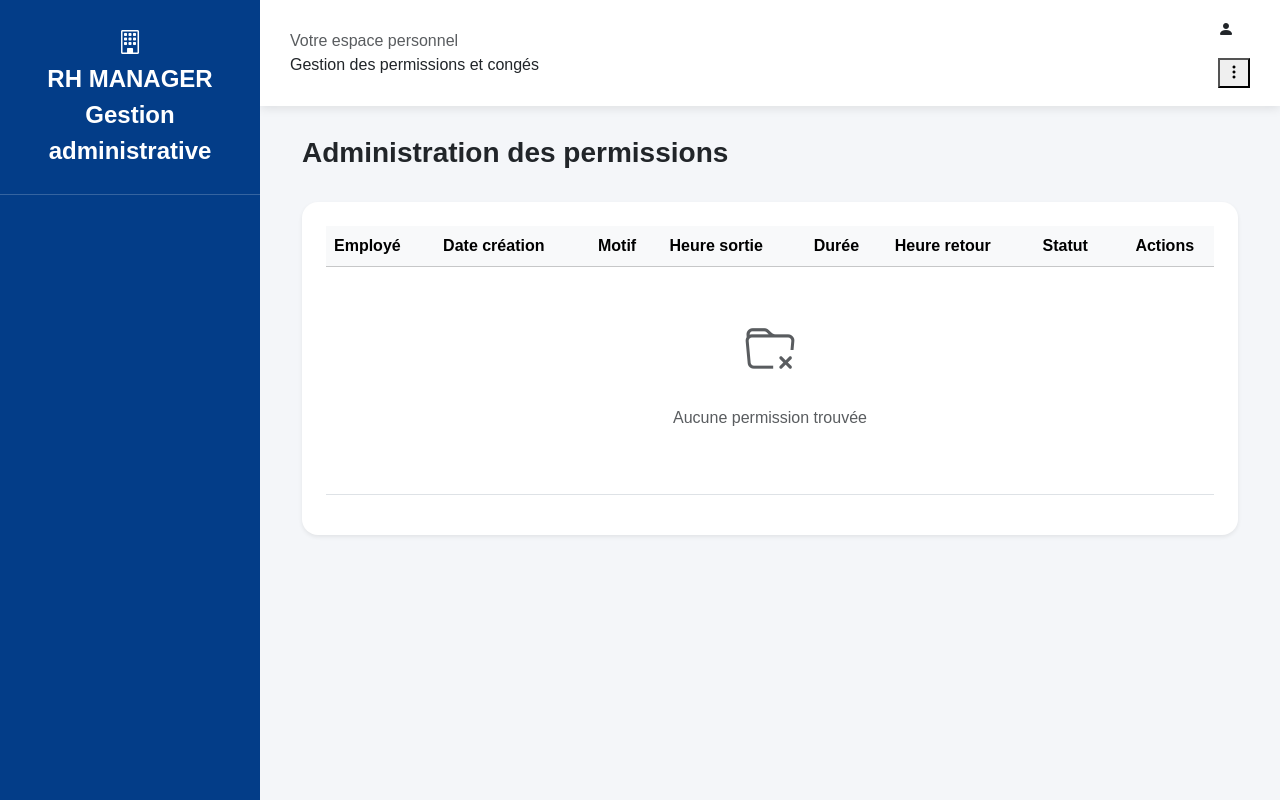
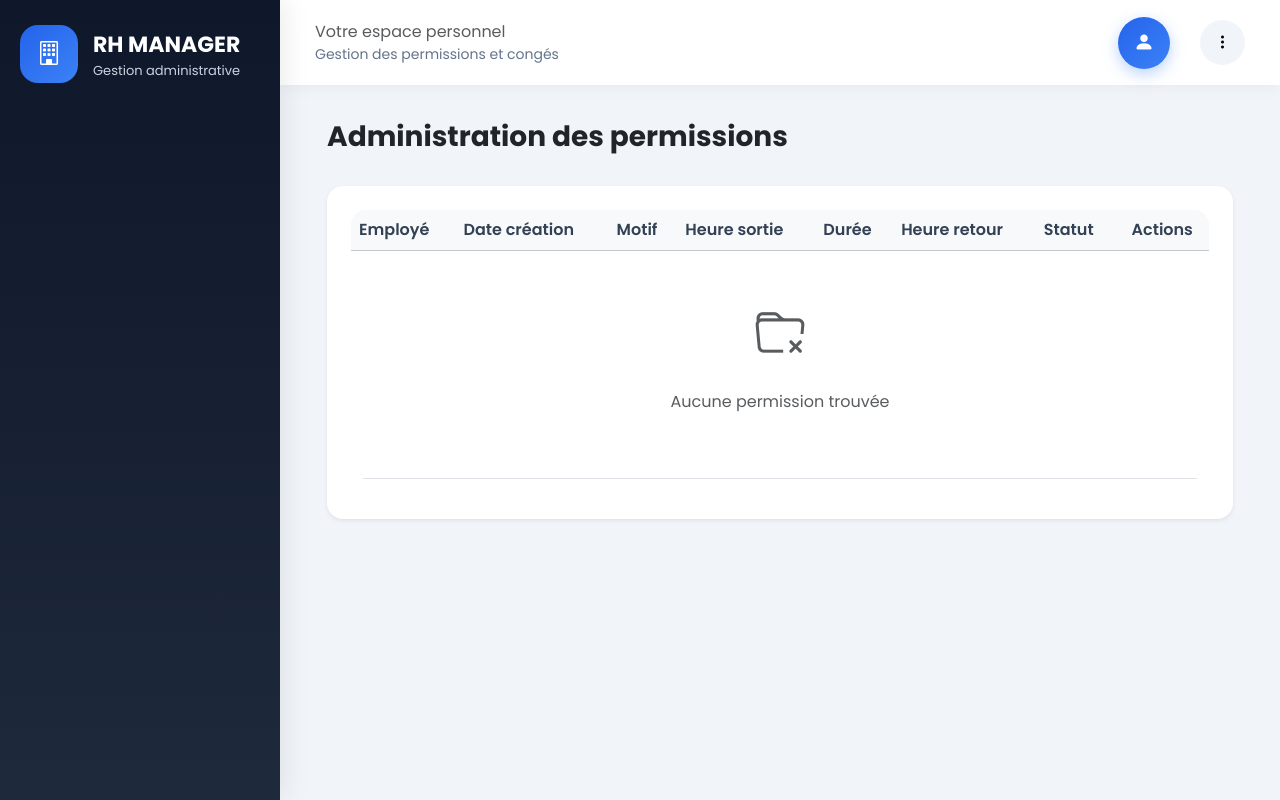
Before and after one commit to KevinArnaud32/Demande_Permission, a Django app: page /permission/ in a window 1280 px wide. Run offline with Django 5.2, Linux system fonts and the light colour scheme; the visitor is signed in with stand-in values (Sample User, id 1); data that the repository does not hold is empty.

Commit message:
separation du css et le template par le creation de du dossier static > css > styles.css

```diff
--- a/src/static/css/style.css
+++ b/src/static/css/style.css
@@ -1,117 +1,425 @@
-body{
+*{
     margin:0;
     padding:0;
-    background-color:#f4f6f9;
-    font-family: Arial, Helvetica, sans-serif;
+    box-sizing:border-box;
+}
+
+body{
+
+    font-family:'Poppins', sans-serif;
+
+    background:#f1f5f9;
+
+    overflow-x:hidden;
 }
 
 .wrapper{
     display:flex;
+    min-height:100vh;
 }
 
-/* SIDEBAR */
+/* ================= SIDEBAR ================= */
 
 .sidebar{
-    width:260px;
-    height:100vh;
-    background-color:#033d88;
+
+    width:280px;
+
+    background:
+        linear-gradient(
+            180deg,
+            #0f172a,
+            #1e293b
+        );
+
+    color:white;
+
     position:fixed;
+
+    top:0;
     left:0;
-    top:0;
+    bottom:0;
+
+    padding:25px 20px;
+
+    box-shadow:
+        5px 0 25px rgba(0,0,0,0.08);
+
+    z-index:1000;
+
     overflow-y:auto;
 }
 
 .sidebar-header{
+
+    display:flex;
+
+    align-items:center;
+
+    gap:15px;
+
+    margin-bottom:45px;
+}
+
+.sidebar-logo{
+
+    width:58px;
+    height:58px;
+
+    border-radius:18px;
+
+    background:
+        linear-gradient(
+            135deg,
+            #2563eb,
+            #3b82f6
+        );
+
+    display:flex;
+
+    align-items:center;
+
+    justify-content:center;
+
+    font-size:24px;
+
     color:white;
-    text-align:center;
-    padding:25px;
-    font-size:24px;
-    font-weight:bold;
-    border-bottom:1px solid rgba(255,255,255,0.2);
+}
+
+.sidebar-title{
+
+    font-size:22px;
+
+    font-weight:700;
+}
+
+.sidebar-subtitle{
+
+    font-size:13px;
+
+    color:#cbd5e1;
 }
 
 .sidebar-menu{
+
     list-style:none;
+
     padding:0;
-    margin:0;
 }
 
 .sidebar-menu li{
-    border-bottom:1px solid rgba(255,255,255,0.1);
+    margin-bottom:12px;
 }
 
-.sidebar-menu li a{
+.sidebar-menu a{
+
     display:flex;
+
     align-items:center;
-    gap:12px;
+
+    gap:14px;
+
+    padding:14px 18px;
+
+    border-radius:16px;
+
+    color:#e2e8f0;
+
+    text-decoration:none;
+
+    transition:0.3s;
+
+    font-size:15px;
+
+    font-weight:500;
+}
+
+.sidebar-menu a:hover{
+
+    background:rgba(255,255,255,0.08);
+
     color:white;
-    text-decoration:none;
-    padding:18px 20px;
+
+    transform:translateX(5px);
+}
+
+.sidebar-menu a.active{
+
+    background:
+        linear-gradient(
+            135deg,
+            #2563eb,
+            #3b82f6
+        );
+
+    color:white;
+
+    box-shadow:
+        0 10px 20px rgba(37,99,235,0.35);
+}
+
+.sidebar-menu i{
+    font-size:18px;
+}
+
+/* ================= MAIN ================= */
+
+.main{
+
+    margin-left:280px;
+
+    width:calc(100% - 280px);
+
+    min-height:100vh;
+}
+
+/* ================= NAVBAR ================= */
+
+.topbar{
+
+    height:85px;
+
+    background:white;
+
+    display:flex;
+
+    justify-content:space-between;
+
+    align-items:center;
+
+    padding:0 35px;
+
+    box-shadow:
+        0 2px 15px rgba(0,0,0,0.05);
+
+    position:sticky;
+
+    top:0;
+
+    z-index:999;
+}
+
+.topbar-title{
+
+    font-size:25px;
+
+    font-weight:700;
+
+    color:#0f172a;
+}
+
+.topbar-subtitle{
+
+    font-size:14px;
+
+    color:#64748b;
+}
+
+/* ================= PROFILE ================= */
+
+.profile-box{
+
+    display:flex;
+
+    align-items:center;
+
+    gap:15px;
+}
+
+.profile-avatar{
+
+    width:52px;
+    height:52px;
+
+    border-radius:50%;
+
+    background:
+        linear-gradient(
+            135deg,
+            #2563eb,
+            #3b82f6
+        );
+
+    display:flex;
+
+    align-items:center;
+
+    justify-content:center;
+
+    color:white;
+
+    font-size:20px;
+
+    box-shadow:
+        0 5px 15px rgba(59,130,246,0.35);
+}
+
+.profile-info h6{
+
+    margin:0;
+
+    font-size:15px;
+
+    font-weight:700;
+
+    color:#0f172a;
+}
+
+.profile-info p{
+
+    margin:0;
+
+    font-size:13px;
+
+    color:#64748b;
+}
+
+/* ================= DROPDOWN ================= */
+
+.dropdown-toggle::after{
+    display:none;
+}
+
+.profile-btn{
+
+    border:none;
+
+    background:#f1f5f9;
+
+    width:45px;
+    height:45px;
+
+    border-radius:50%;
+
     transition:0.3s;
 }
 
-.sidebar-menu li a:hover{
-    background-color:#0d4ea6;
-    padding-left:25px;
+.profile-btn:hover{
+
+    background:#e2e8f0;
 }
 
-/* MAIN */
+.dropdown-menu{
 
-.main{
-    margin-left:260px;
-    width:100%;
+    border:none;
+
+    border-radius:18px;
+
+    box-shadow:
+        0 10px 30px rgba(0,0,0,0.08);
+
+    padding:10px;
 }
 
-/* TOPBAR */
+.dropdown-item{
 
-.topbar{
-    background-color:white;
-    padding:18px 30px;
-    display:flex;
-    justify-content:space-between;
-    align-items:center;
-    box-shadow:0 2px 10px rgba(0,0,0,0.1);
+    border-radius:10px;
+
+    padding:10px 14px;
+
+    font-size:14px;
+
+    transition:0.3s;
 }
 
-/* CONTENT */
+.dropdown-item:hover{
+
+    background:#f1f5f9;
+}
+
+/* ================= CONTENT ================= */
 
 .content{
-    padding:30px;
+    padding:35px;
 }
 
-/* CARD */
+/* ================= CARD ================= */
 
-.custom-card{
-    background-color:white;
-    border-radius:10px;
-    box-shadow:0 2px 10px rgba(0,0,0,0.1);
-    padding:25px;
+.card{
+
+    border:none;
+
+    border-radius:24px;
+
+    box-shadow:
+        0 5px 25px rgba(0,0,0,0.04);
 }
 
-/* FIELDSET */
+/* ================= TABLE ================= */
 
-fieldset.scheduler-border{
-    border:2px solid #033d88 !important;
-    padding:20px;
-    border-radius:8px;
-    margin-bottom:20px;
+.table{
+
+    border-radius:15px;
+
+    overflow:hidden;
 }
 
-legend.scheduler-border{
-    width:auto;
-    padding:0 10px;
-    font-size:18px;
-    font-weight:bold;
-    color:#033d88;
+.table thead{
+
+    background:#f8fafc;
 }
 
-/* TABLE */
+.table th{
 
-.table thead{
-    background-color:#aabcc6;
-    color:#033d88;
+    font-weight:600;
+
+    color:#334155;
 }
 
-.table tbody tr:hover{
-    background-color:#f1f5f9;
+/* ================= BUTTON ================= */
+
+.btn{
+
+    border-radius:12px;
+
+    font-weight:500;
 }
+
+/* ================= RESPONSIVE ================= */
+
+@media(max-width:992px){
+
+    .sidebar{
+        width:90px;
+    }
+
+    .sidebar-title,
+    .sidebar-subtitle,
+    .sidebar-menu span{
+        display:none;
+    }
+
+    .sidebar-menu a{
+        justify-content:center;
+    }
+
+    .main{
+        margin-left:90px;
+        width:calc(100% - 90px);
+    }
+}
+
+@media(max-width:768px){
+
+    .sidebar{
+        display:none;
+    }
+
+    .main{
+        margin-left:0;
+        width:100%;
+    }
+
+    .topbar{
+        padding:20px;
+    }
+
+    .content{
+        padding:20px;
+    }
+}
+
+.dashboard-container {
+    padding-left: 0;
+    padding-right: 5px;
+    padding-top: 0;
+}
```
